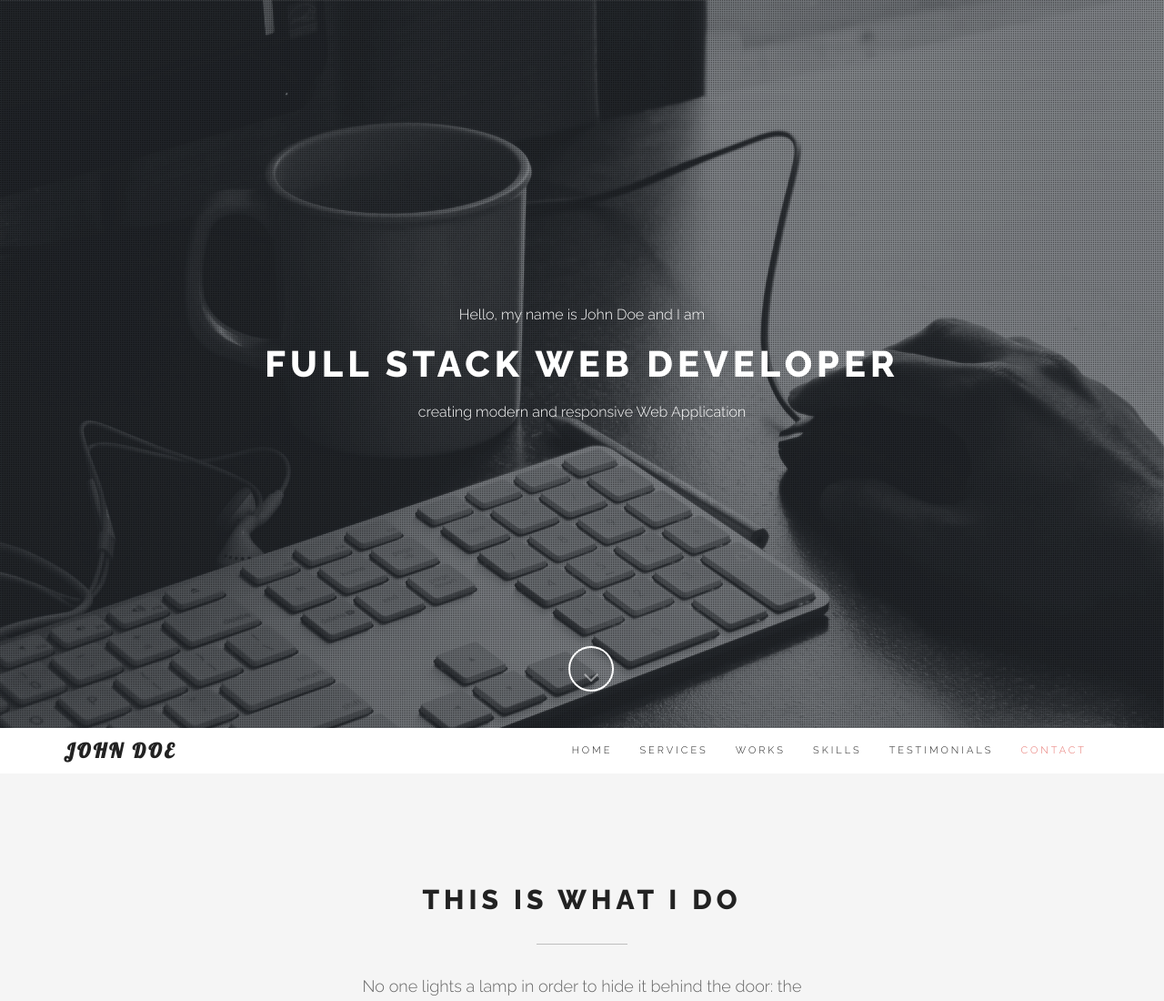
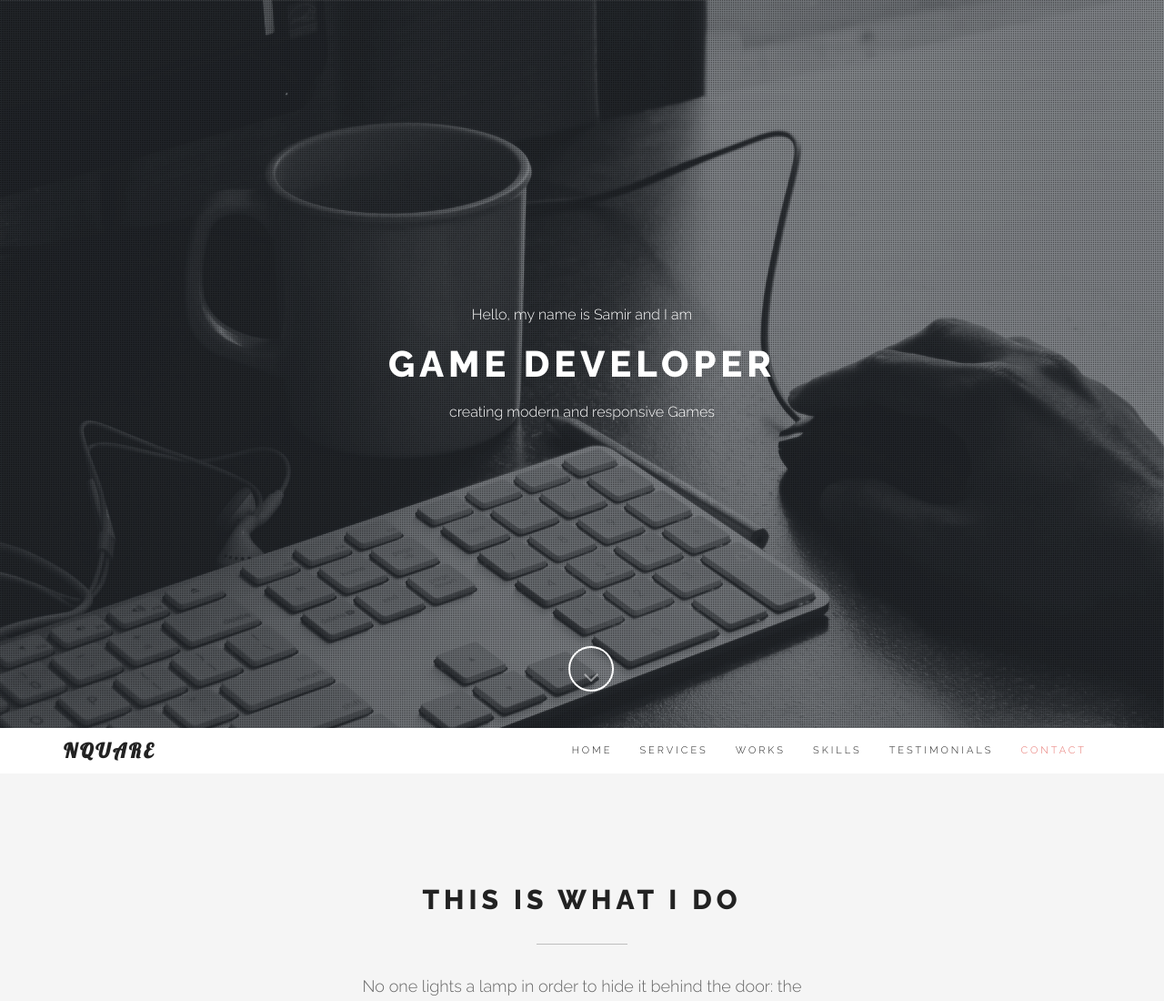
Before and after one commit to NQUARE/NQUARE.github.io, a plain HTML site: page index.html in a window 1280 px wide. Shown: the top 1100 px of the page at 91% size. Drawn offline with Linux system fonts and the light colour scheme.

Commit message:
Update index.html

```diff
--- a/index.html
+++ b/index.html
@@ -33,9 +33,9 @@
 	<section id="home" class="pfblock-image screen-height">
         <div class="home-overlay"></div>
 		<div class="intro">
-			<div class="start">Hello, my name is John Doe and I am</div>
-			<h1>Full Stack Web Developer</h1>
-			<div class="start">creating modern and responsive Web Application</div>
+			<div class="start">Hello, my name is Samir and I am</div>
+			<h1>Game Developer</h1>
+			<div class="start">creating modern and responsive Games</div>
 		</div>
 
         <a href="#services">
@@ -65,7 +65,7 @@
 						<span class="icon-bar"></span>
 						<span class="icon-bar"></span>
 					</button>
-					<a class="navbar-brand" href="index.html">John Doe</a>
+					<a class="navbar-brand" href="index.html">NQUARE</a>
 				</div>
 
 				<div class="collapse navbar-collapse" id="custom-collapse">
```
